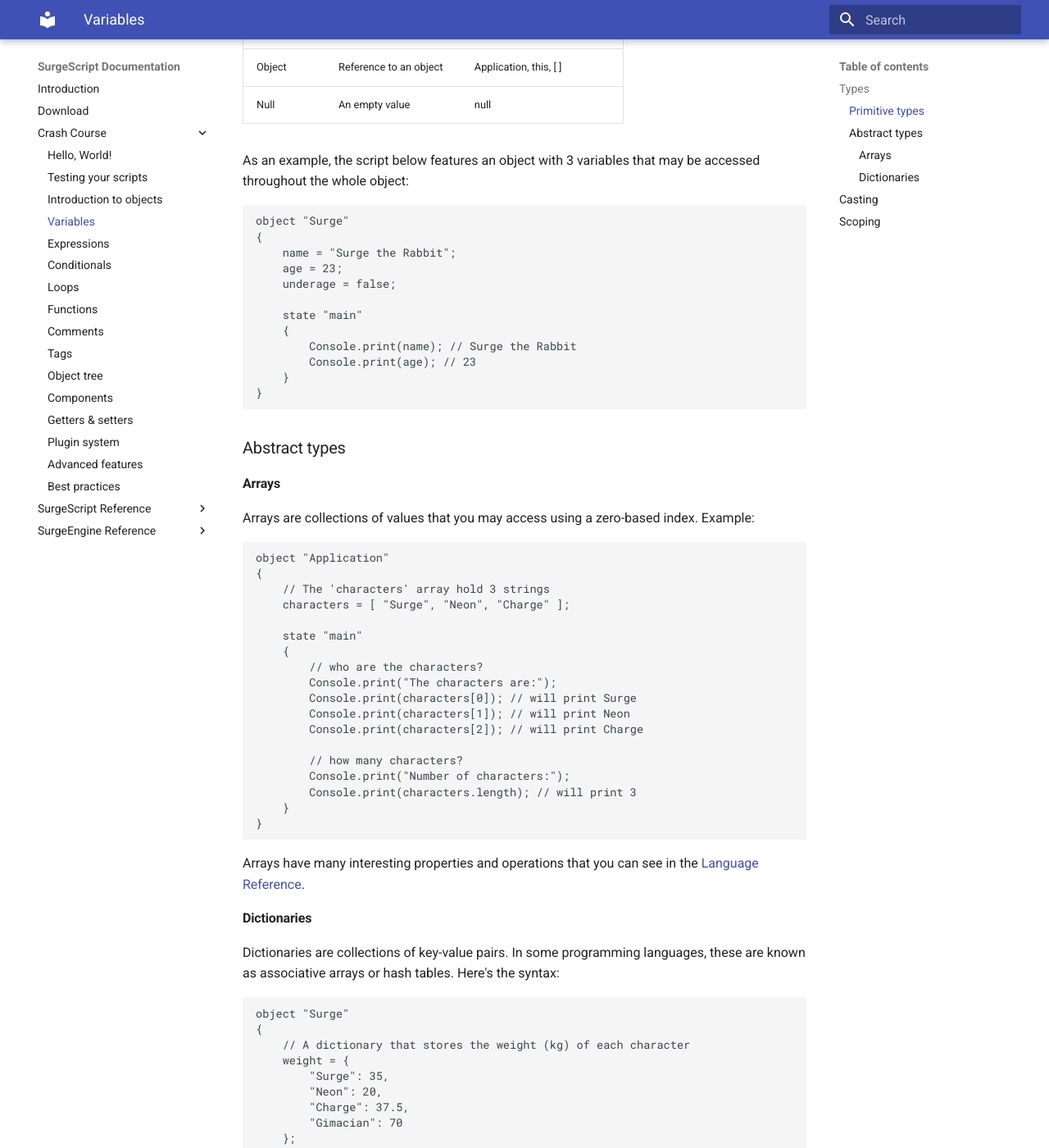
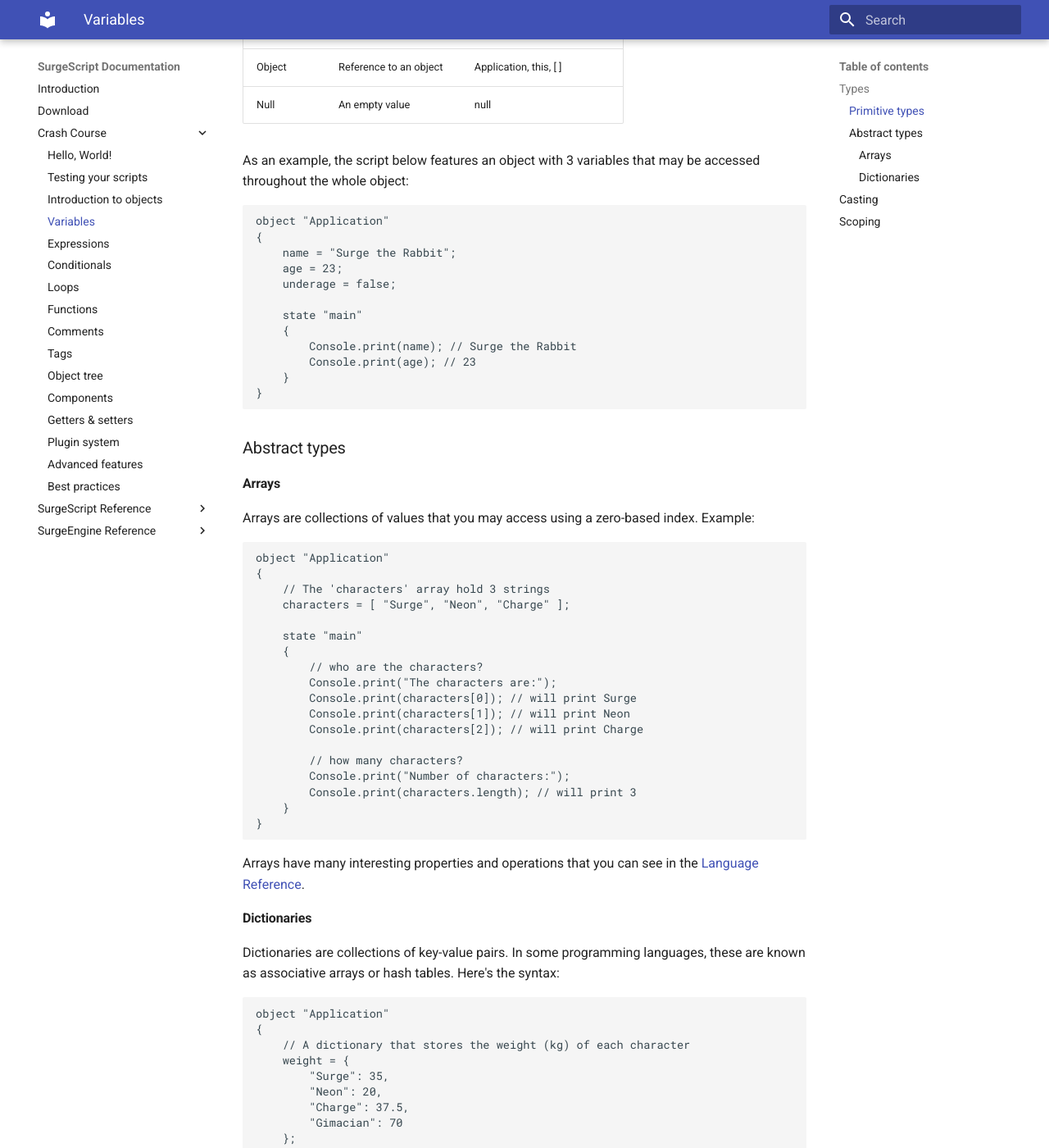
Before and after one commit to alemart/surgescript, an MkDocs documentation site: the page built from docs/tutorials/variables.md, in a window 1280 px wide and 1400 px high, scrolled down 516 px. Shown: the whole window at 82% size. Built offline with MkDocs 1.6.1 and Material for MkDocs 9.7.7, drawn with Linux system fonts in a browser that asks for light colours; old or Windows-style settings are respelled for this version of MkDocs; some of the changed text lies outside the part shown.

Commit message:
Small fixes

````diff
--- a/docs/tutorials/variables.md
+++ b/docs/tutorials/variables.md
@@ -19,7 +19,7 @@ Null|An empty value|null
 As an example, the script below features an object with 3 variables that may be accessed throughout the whole object:
 
 ```
-object "Surge"
+object "Application"
 {
     name = "Surge the Rabbit";
     age = 23;
@@ -67,7 +67,7 @@ Arrays have many interesting properties and operations that you can see in the [
 Dictionaries are collections of key-value pairs. In some programming languages, these are known as associative arrays or hash tables. Here's the syntax:
 
 ```
-object "Surge"
+object "Application"
 {
     // A dictionary that stores the weight (kg) of each character
     weight = {
@@ -131,7 +131,7 @@ Scoping
 Variables that are defined before any state or function are *object-level* variables. They can be accessed throughout the whole object. On the other hand, variables used exclusively inside states or functions are *local variables*. This means that their lifespan is restricted to their own locus of code.
 
 ```
-object "Surge"
+object "ScopeTest"
 {
     name = "Surge the Rabbit"; // object-level variable
 
````
Also changed, not shown: docs/tutorials/testing.md (+3 -1 lines).
